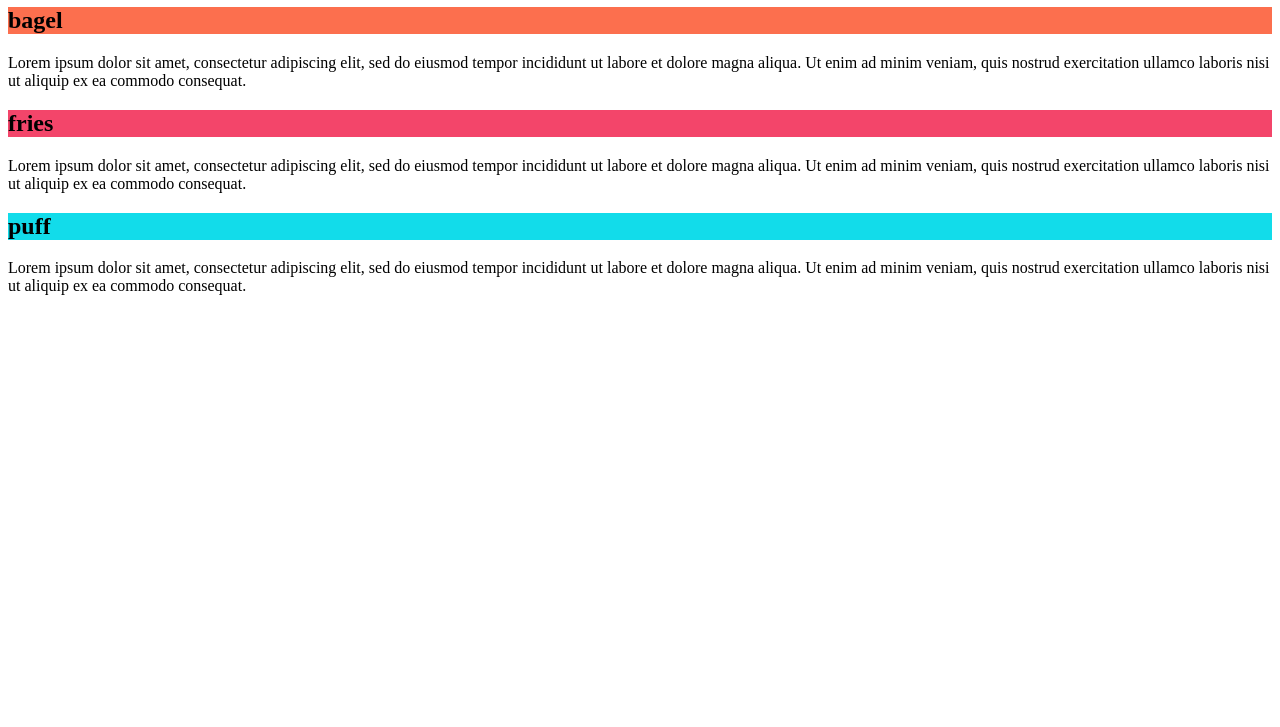
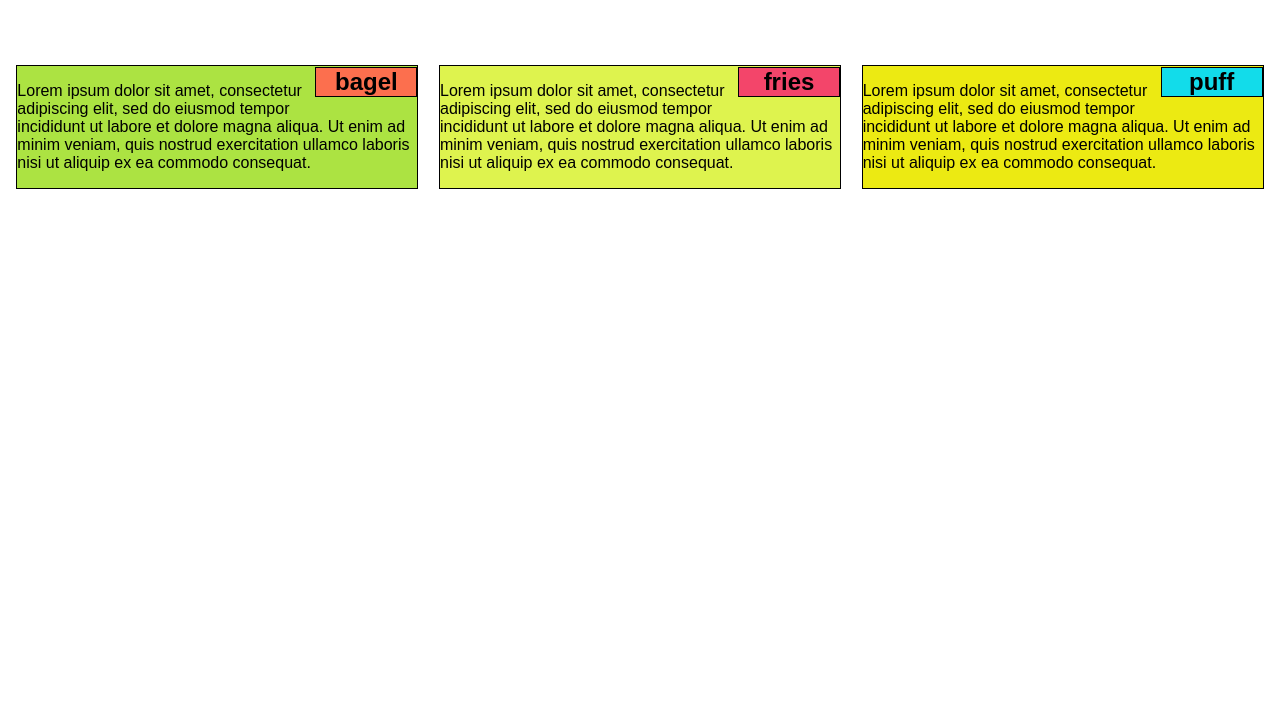
Before and after one commit to Dhruv256/Course, a plain HTML site: page index.html in a window 1280 px wide. Shown: the part 73-800 px from the top of the page. Drawn offline with Linux system fonts and the light colour scheme.

Commit message:
Update index.html

```diff
--- a/index.html
+++ b/index.html
@@ -1,7 +1,7 @@
 <!DOCTYPE html>
 <html>
   <head>
-    <link rel="stylesheet" type="text/css" href="C:\Users\Dhruv\OneDrive\Desktop\Internship courses\Module2\styl.css">
+    <link rel="stylesheet" type="text/css" href="style.css">
     <meta name="viewport" content="width = device-width, initial-scale=1">
     <meta charset="utf-8">
     <title>Module 2 practice</title>
```
